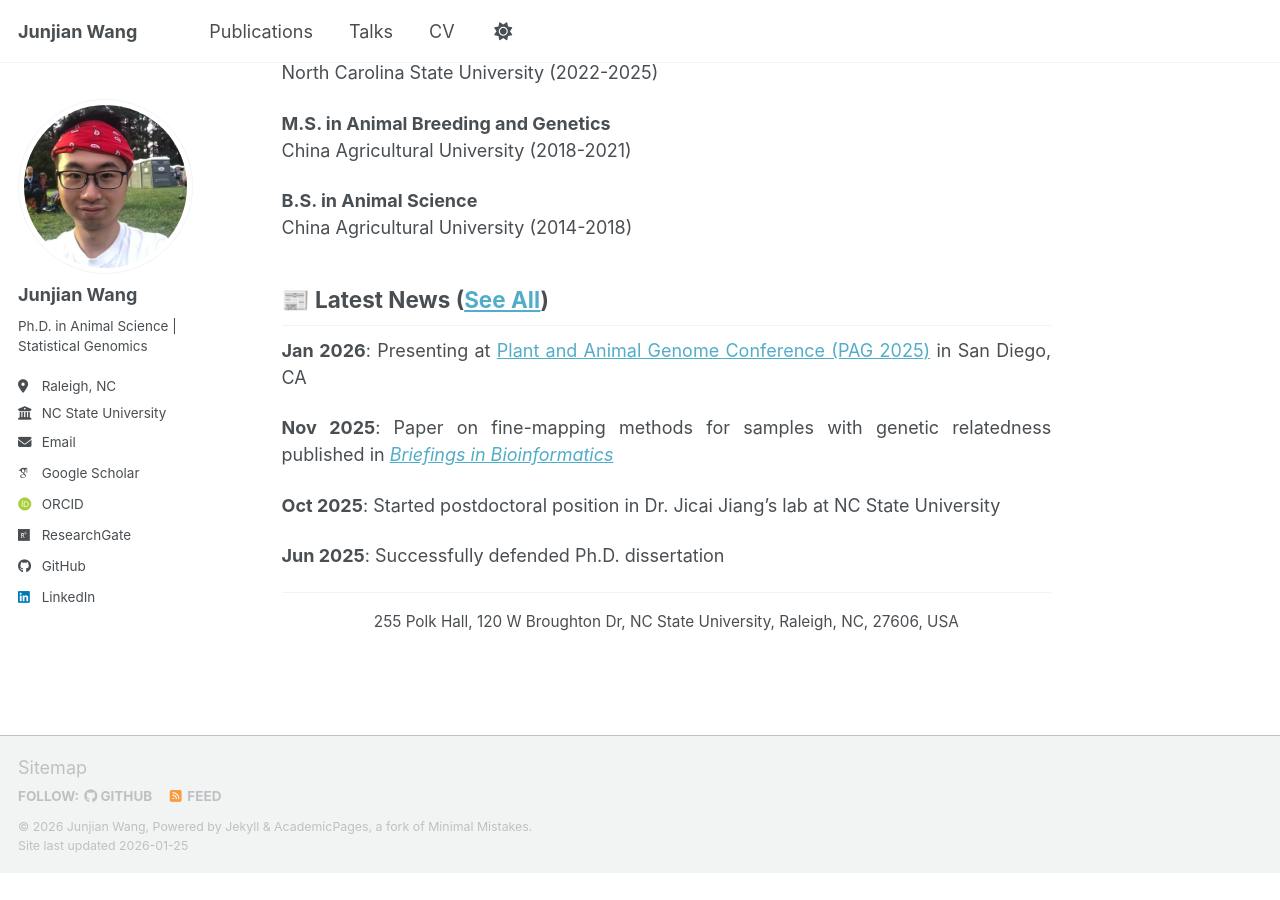
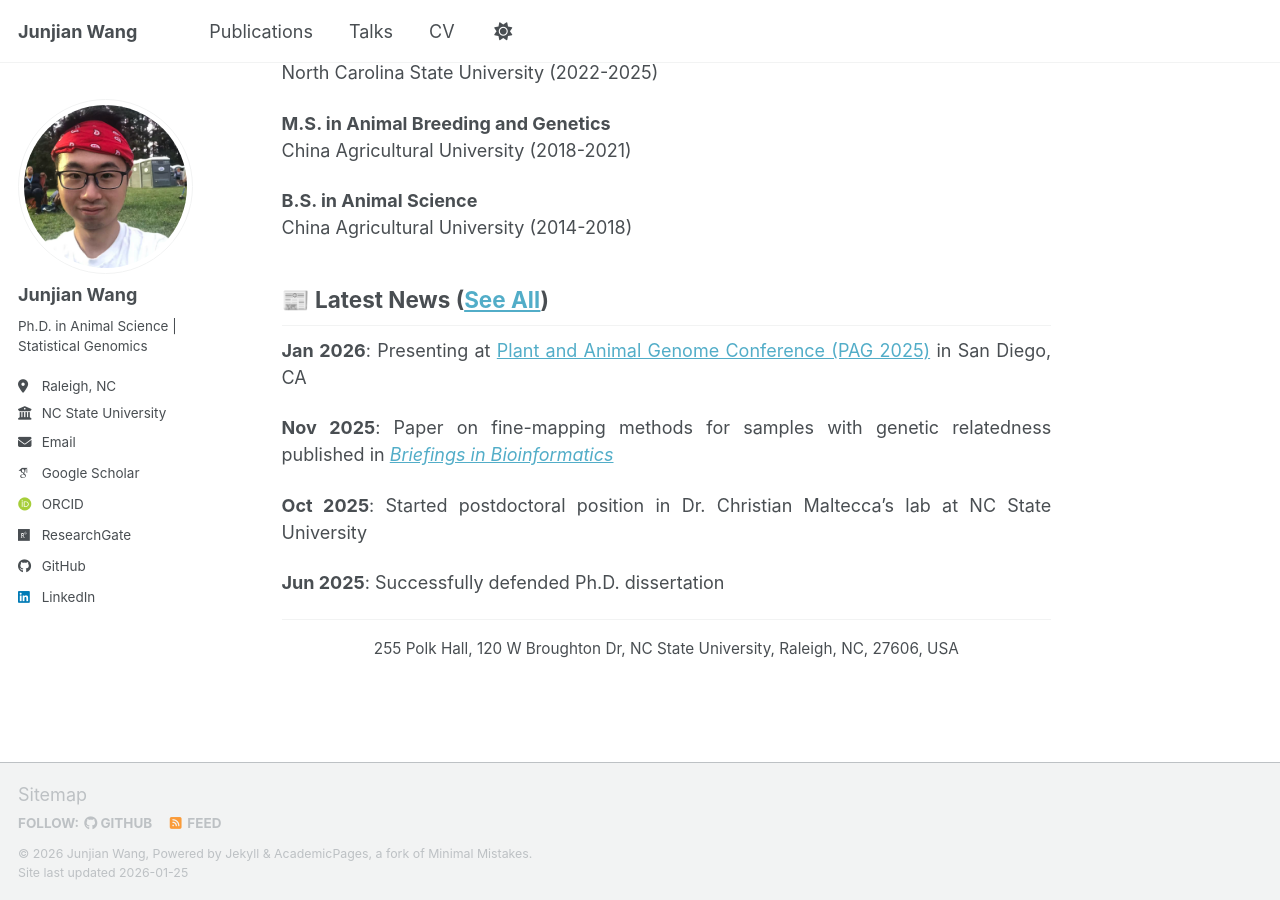
Before and after one commit to JJWang259/JJWang259.github.io, a Jekyll site: the page built from _pages/about.md, in a window 1280 px wide and 900 px high, scrolled down 575 px. Built offline with Jekyll 4.4.1, drawn with Linux system fonts in a browser that asks for light colours; some web fonts are replaced; a script bundle is joined from its source files by our own code; library files that are not in the unit come from our copies; before the commit the page ends 1448 px from its top, so only the background shows below that.

Commit message:
Update postdoctoral position lab reference

```diff
--- a/_data/news.yml
+++ b/_data/news.yml
@@ -5,7 +5,7 @@
   title: "Paper on fine-mapping methods for samples with genetic relatedness published in *[Briefings in Bioinformatics](https://doi.org/10.1093/bib/bbaf614)*"
 
 - date: "2025-10-20"
-  title: "Started postdoctoral position in Dr. Jicai Jiang's lab at NC State University"
+  title: "Started postdoctoral position in Dr. Christian Maltecca's lab at NC State University"
 
 - date: "2025-06-09"
   title: "Successfully defended Ph.D. dissertation"
```
